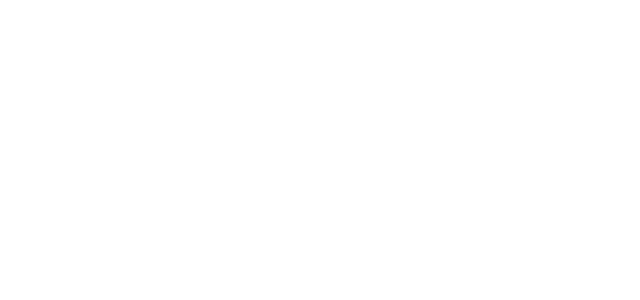
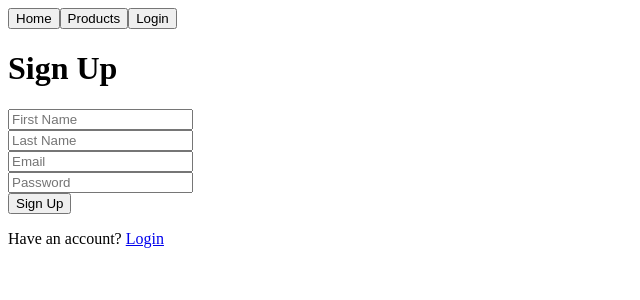
Before and after one commit to mrkrye/eCommerce_FrontEnd, a React (Vite) app: page /register in a window 1280 px wide. Before the commit this address had no page. Shown: the top 300 px of the page, without its empty margins (0-640 px from the left). Built offline with nearby package versions, Linux system fonts and the light colour scheme.

Commit message:
marks edits; made several new components

```diff
--- a/src/App.jsx
+++ b/src/App.jsx
@@ -2,6 +2,8 @@ import { Route, Routes } from "react-router";
 import Products from "./components/Products";
 import SingleProduct from "./components/SingleProduct";
 import Home from "./components/Home";
+import Login from "./components/Login";
+import Register from "./components/Register";
 
 function App() {
   return (
@@ -9,7 +11,10 @@ function App() {
       <div>
         <Routes>
           <Route path={"/"} element={<Home />}></Route>
+          <Route path={"*"} element={<Home />}></Route>
           <Route path={"/products"} element={<Products />}></Route>
+          <Route path={"/login"} element={<Login />}></Route>
+          <Route path={"/register"} element={<Register />}></Route>
           <Route path={"/products/:id"} element={<SingleProduct />}></Route>
         </Routes>
       </div>
--- a/src/components/Home.jsx
+++ b/src/components/Home.jsx
@@ -1,6 +1,12 @@
+import NavBar from "./NavBar";
+
 function Home() {
+
   return (
     <>
+    <div>
+      <NavBar/>
+    </div>
       <div>Home</div>
     </>
   );
--- /dev/null
+++ b/src/components/Login.jsx
@@ -0,0 +1,15 @@
+import NavBar from './NavBar';
+import { Link } from 'react-router-dom';
+export default function Login() {
+  return (
+    <>
+      <div>
+        <NavBar />
+      </div>
+      <div>Login</div>
+      <p>
+        No account? <Link to="/register">Sign Up</Link>
+      </p>
+    </>
+  );
+}
--- /dev/null
+++ b/src/components/NavBar.jsx
@@ -0,0 +1,26 @@
+import { useNavigate } from "react-router-dom";
+
+export default function NavBar() {
+  //   const { token } = useSelector((state) => state.authSlice);
+
+  const navigate = useNavigate();
+
+  return (
+    <div>
+      <header>
+        <nav>
+          <a>
+            <button onClick={() => navigate("/")}>Home</button>
+          </a>
+          <a>
+             <a>
+            <button onClick={() => navigate("/products")}>Products</button>
+          </a>
+            <button onClick={() => navigate("/login")}>Login</button>
+          </a>
+
+        </nav>
+      </header>
+    </div>
+  );
+}
--- a/src/components/Products.jsx
+++ b/src/components/Products.jsx
@@ -1,5 +1,6 @@
 import { useNavigate } from "react-router-dom";
 import { useGetAllProductsQuery } from "../redux/api/api";
+import NavBar from "./NavBar";
 
 const Products = () => {
   const nav = useNavigate();
@@ -7,6 +8,7 @@ const Products = () => {
   console.log(data);
   return (
     <>
+    <NavBar/>
       <div className="products">
         {isLoading ? (
           <h1>Loading Products...</h1>
--- /dev/null
+++ b/src/components/Register.jsx
@@ -0,0 +1,49 @@
+import NavBar from "./NavBar";
+import { Link } from "react-router-dom";
+export default function Register() {
+  return (
+    <div>
+      <NavBar />
+
+      <form>
+        <h1>Sign Up</h1>
+        <div>
+          <input
+            type="text"
+            placeholder="First Name"
+            name="firstname"
+          />
+        </div>
+        <div>
+          <input
+            type="text"
+            placeholder="Last Name"
+            name="lastname"
+          />
+        </div>
+        <div>
+          <input
+            type="email"
+            id="exampleInputEmail1"
+            aria-describedby="emailHelp"
+            placeholder="Email"
+            name="email"
+          />
+        </div>
+        <div>
+          <input
+            type="password"
+            id="exampleInputPassword1"
+            placeholder="Password"
+            name="password"
+          />
+        </div>
+
+        <button type="submit">Sign Up</button>
+        <p>
+          Have an account? <Link to="/login">Login</Link>
+        </p>
+      </form>
+    </div>
+  );
+}
```
